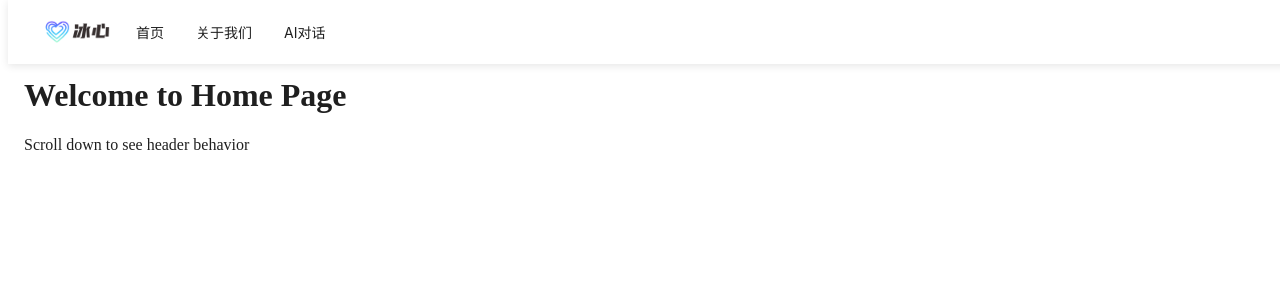
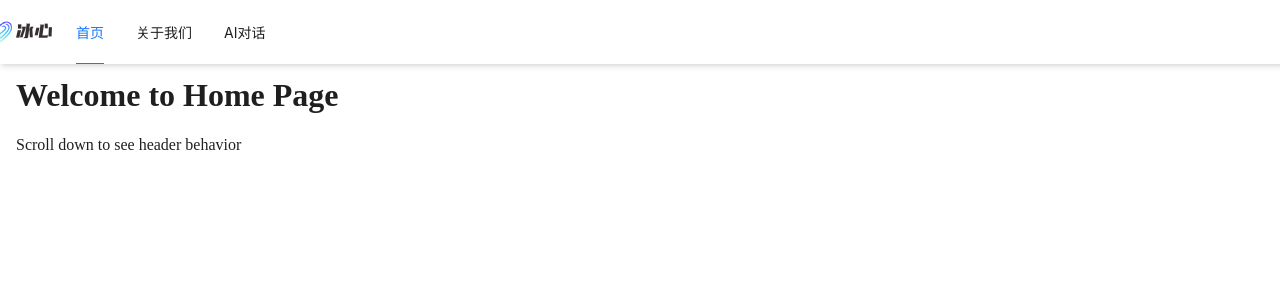
Before and after one commit to BinBinBiangBiang/AiBlog, a Next.js app in the folder ai-blog/: page / in a window 1280 px wide. Shown: the top 300 px of the page. Built offline with nearby package versions, Linux system fonts and the light colour scheme.

Commit message:
feat(后端搭建): 服务端搭建,测试连接mysql

```diff
--- a/ai-blog/next.config.js
+++ b/ai-blog/next.config.js
@@ -13,6 +13,7 @@ const config = {
   experimental: {
     forceSwcTransforms: true, // 强制使用 SWC
   },
+  reactStrictMode: false,
 };
 
 module.exports = config;
--- a/ai-blog/package.json
+++ b/ai-blog/package.json
@@ -14,6 +14,7 @@
     "@ant-design/icons": "^5.5.2",
     "antd": "^5.22.7",
     "axios": "^1.7.9",
+    "mysql2": "^3.12.0",
     "next": "15.1.4",
     "postcss": "^8.4.49",
     "react": "^18.2.0",
--- a/ai-blog/src/app/about/page.tsx
+++ b/ai-blog/src/app/about/page.tsx
@@ -1,11 +1,41 @@
 'use client';
 
-import ServerAbout from './server/index';
+import axios from 'axios';
+import { useState, useEffect, use } from 'react';
 
 export default function About() {
+  const [inputValue, setInputValue] = useState<any>([]);
+  const fetchUsers = async () => {
+    const res = await axios.get('http://localhost:3000/api/users');
+    console.log('res.data=========>', res.data.data);
+    setInputValue(res.data.data);
+    // 使用 data
+  };
+
+  useEffect(() => {
+    fetchUsers();
+  }, []);
+
+  useEffect(() => {
+    console.log('inputValue=========>', inputValue);
+  }, [inputValue]);
+
   return (
-    <div className="mt-20">
-      <ServerAbout />
+    <div className="mt-16">
+      后端下发数据：{' '}
+      {inputValue.map((item: any, index: any) => {
+        return (
+          <div>
+            <ul>
+              <li key={index}>
+                <p>name: {item.name}</p>
+                <p>email: {item.email}</p>
+                <p>password: {item.password}</p>
+              </li>
+            </ul>
+          </div>
+        );
+      })}
     </div>
   );
 }
--- /dev/null
+++ b/ai-blog/src/app/api/users/route.js
@@ -0,0 +1,30 @@
+import { NextResponse } from 'next/server';
+const mysql = require('mysql2/promise');
+
+// 创建全局的 MySQL 连接池
+const pool = mysql.createPool({
+  connectionLimit: 10,
+  host: process.env.MYSQL_HOST, // 服务器地址
+  port: 3306,
+  user: process.env.MYSQL_USER,
+  password: process.env.MYSQL_PASSWORD, // 密码
+  database: process.env.MYSQL_DATABASE,
+});
+
+export async function GET(request) {
+  try {
+    // 从连接池中获取连接
+    const connection = await pool.getConnection();
+
+    // 执行 MySQL 查询
+    const [rows, fields] = await connection.query('SELECT * FROM users');
+
+    // 释放连接回连接池
+    connection.release();
+
+    return NextResponse.json({ data: rows }, { status: 200 });
+  } catch (error) {
+    console.error('Error:', error);
+    return NextResponse.json({ error: 'Internal Server Error' }, { status: 500 });
+  }
+}
--- a/ai-blog/src/app/chat/page.module.css
+++ b/ai-blog/src/app/chat/page.module.css
@@ -1,6 +1,7 @@
 .container {
   display: flex;
   height: calc(100vh - 64px);
+  margin-top: 64px;
   background-color: #f7f7f7;
 }
 
--- a/ai-blog/src/app/globals.css
+++ b/ai-blog/src/app/globals.css
@@ -1,6 +1,15 @@
 @tailwind base;
 @tailwind components;
 @tailwind utilities;
+
+body {
+  padding: 0;
+  margin: 0;
+}
+
+.ant-layout-header {
+  background-color: white !important;
+}
 
 .not-found {
   .cls-1 {
--- a/ai-blog/src/components/Header.tsx
+++ b/ai-blog/src/components/Header.tsx
@@ -9,29 +9,32 @@ import { usePathname } from 'next/navigation';
 const { Header: AntHeader } = Layout;
 const accessLink = ['/', '/about', '/chat'];
 
-const menuItems: MenuProps['items'] = [
-  {
-    key: 'home',
-    label: <Link href="/">首页</Link>,
-  },
-  {
-    key: 'about',
-    label: <Link href="/about">关于我们</Link>,
-  },
-  {
-    key: 'chat',
-    label: <Link href="/chat">AI对话</Link>,
-  },
-];
-
 const HEADER_HEIGHT = '64px';
 const LOGO_SIZE = 120;
 
 function Header() {
   const [visible, setVisible] = useState(true);
   const [lastScrollY, setLastScrollY] = useState(0);
+  const pathName = usePathname();
 
-  const pathName = usePathname();
+  // 动态生成菜单项
+  const menuItems: MenuProps['items'] = [
+    {
+      key: 'home',
+      label: <Link href="/">首页</Link>,
+      className: pathName === '/' ? 'ant-menu-item-selected' : '',
+    },
+    {
+      key: 'about',
+      label: <Link href="/about">关于我们</Link>,
+      className: pathName === '/about' ? 'ant-menu-item-selected' : '',
+    },
+    {
+      key: 'chat',
+      label: <Link href="/chat">AI对话</Link>,
+      className: pathName === '/chat' ? 'ant-menu-item-selected' : '',
+    },
+  ];
 
   useEffect(() => {
     const handleScroll = () => {
@@ -51,61 +54,27 @@ function Header() {
   }, [lastScrollY]);
 
   if (!accessLink.includes(pathName)) return null;
+
   return (
     <AntHeader
-      style={{
-        position: 'fixed',
-        top: 0,
-        width: '100%',
-        height: HEADER_HEIGHT,
-        zIndex: 1000,
-        transition: 'transform 0.3s ease-in-out',
-        transform: visible ? 'translateY(0)' : 'translateY(-100%)',
-        background: '#fff',
-        boxShadow: '0 2px 8px rgba(0,0,0,0.1)',
-        display: 'flex',
-        alignItems: 'center',
-        padding: '0 12px',
-      }}
+      className={`
+        fixed top-0 w-full z-[1000] transition-transform duration-300 ease-in-out
+        ${visible ? 'translate-y-0' : '-translate-y-full'}
+        bg-white shadow-md flex items-center px-3 overflow-hidden
+      `}
+      style={{ height: HEADER_HEIGHT }}
     >
-      <div
-        className="logo-container"
-        style={{
-          marginRight: '24px',
-          height: '64px',
-          width: '100px',
-          flexShrink: 0,
-          display: 'flex',
-          alignItems: 'center',
-          overflow: 'hidden',
-          padding: 0,
-          margin: 0,
-        }}
-      >
+      <div className="logo-container h-16 w-14 flex-shrink-0 flex items-center  p-0 m-0 bg-transparent mr-4 -ml-6">
         <Image
-          src="/images/logo.png"
+          src="/images/logo1.svg"
           alt="Logo"
-          width={100}
-          height={64}
+          width={50}
+          height={20}
           priority
-          style={{
-            objectFit: 'cover',
-            objectPosition: 'center',
-            scale: '2.0',
-            padding: 0,
-            margin: 0,
-          }}
+          className="object-cover object-center scale-[4] p-0 m-0"
         />
       </div>
-      <Menu
-        mode="horizontal"
-        items={menuItems}
-        style={{
-          flex: 1,
-          minWidth: 0,
-          borderBottom: 'none',
-        }}
-      />
+      <Menu mode="horizontal" items={menuItems} className="flex-1 min-w-0 border-none" />
     </AntHeader>
   );
 }
```
Also changed, not shown: 1 other file (tests, documents, lock files or other folders).
